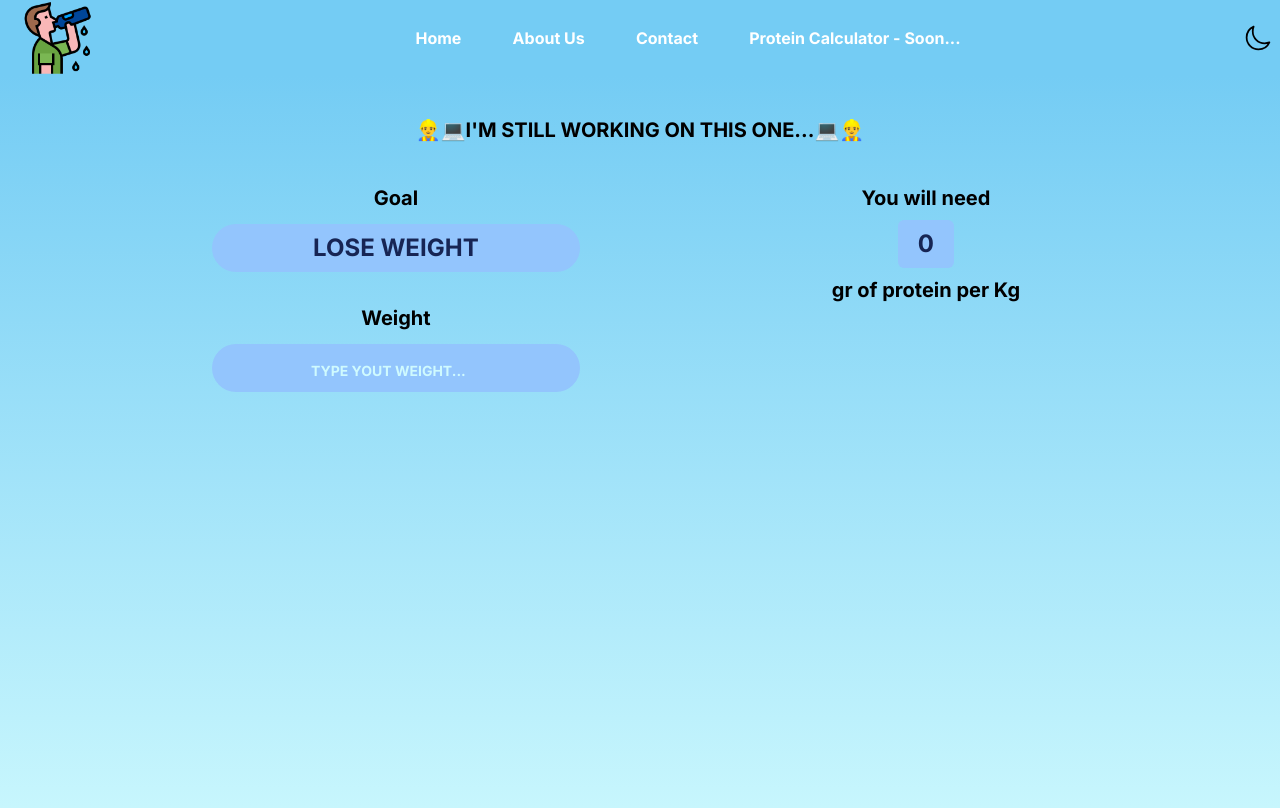
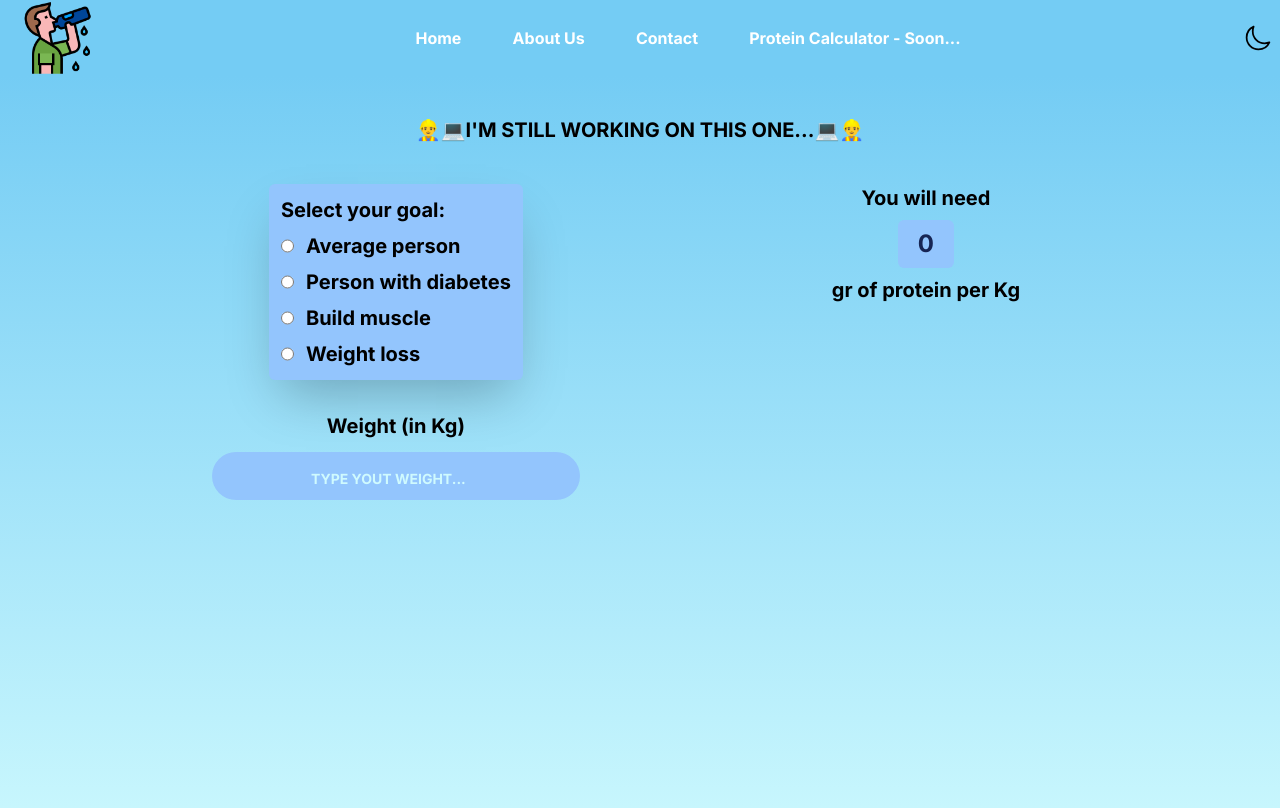
Before and after one commit to lucasbailo/water-calculator-react-tailwind, a React (Vite) app: page /protein-cal in a window 1280 px wide. Shown: the top 808 px of the page. Built offline with nearby package versions, Linux system fonts and the light colour scheme.

Commit message:
creating protein calc logic and inputs

```diff
--- a/src/components/proteinCalc/index.jsx
+++ b/src/components/proteinCalc/index.jsx
@@ -7,20 +7,32 @@ export default function Protein() {
     // const {state} = useLocation();
     // const {username, useremail} = state;
 
-    const dataGoal = useRef("Lose Weight");
+    const [dataGoal,setDataGoal]  = useState("");
     const dataWeight = useRef(0);
     const [result, setResult] = useState(0)
     const [grProtein, setGrProtein] = useState(0)
 
-    console.log(dataGoal)
+
+    // Average person: Recommended intake is about 0.8 grams per kilograms for most adults. (1 kg = 2.2 pounds)
+    // Person with diabetes: Protein intake for a person with diabetes is also about 0.8 grams.
+    // Build muscle: Recommended intake is 1-1.5 grams per kilogram. Adding more protein to your diet than this won’t help with muscle growth.
+    // Weight loss: Recommended intake is 1-1.2 grams per kilogram.
 
     const doProteinCalculate = (event) => {
-        event.preventDefault() // prevent the submit default action
+        // event.preventDefault() // prevent the submit default action
         // const valueGoal = dataGoal.current.value // saving the age input to use later
 
         // Here we're goingo to use this function to define the amount of water in ml for each Kg using the age, and then multiply it for the person's weight
         const defineProteinNeed = () => {
-           return 0.8
+           if ( dataGoal === "" ) {
+            return "";
+           } else if ( dataGoal == "Average person" || dataGoal == "Person with diabetes" ) {
+            return 0.8;
+           } else if ( dataGoal == "Build muscle" ) {
+            return 1.5;
+           } else if ( dataGoal == "Weight loss" ) {
+            return 1.2;
+           }
         }
 
         const weight = dataWeight.current.value //colect the person's weight
@@ -31,7 +43,7 @@ export default function Protein() {
         // To see if the results and data colected is right
         console.log('Protein need in gr: ' + proteinNeed)
         console.log('Total Protein need: ' + totalProteinNeed)
-        console.log('Goal: ' + dataGoal.current.value)
+        console.log('Goal: ' + dataGoal.current)
         console.log('Weight: ' + dataWeight.current.typeof)
 
         setResult(totalProteinNeed) // changing the state with the current results to display these information.
@@ -44,14 +56,37 @@ export default function Protein() {
             <div className='main-box'>
                 <div className='div-box'>
                     <form action="" className='form-box'>
-                        <div>
-                            <label htmlFor="goal">Goal</label>
-                        </div>
-                        <div className='input-box'>
-                            <input onChange={doProteinCalculate} type="text" id="goal" name='goal' placeholder='TYPE YOUR GOAL...' ref={dataGoal} value="LOSE WEIGHT" className='water-inputs' />
+                        <div className='flex flex-col gap-2 bg-blue-300 p-3 rounded-md shadow-2xl'>
+                            <div className=''>
+                                <h1>Select your goal:</h1>
+                            </div>
+                            <div className='flex gap-3'>
+                                <input type="radio" id="average" name="goal" value="Average person" onChange={e => {
+                                    setDataGoal(e.target.value)
+                                    doProteinCalculate()}} />
+                                <label htmlFor="average">Average person</label>
+                            </div>
+                            <div className='flex gap-3'>
+                                <input type="radio" id="diabetes" name="goal" value="Person with diabetes" onChange={e => {
+                                    setDataGoal(e.target.value)
+                                    doProteinCalculate()}} />
+                                <label htmlFor="diabetes">Person with diabetes</label>
+                            </div>
+                            <div className='flex gap-3'>
+                                <input type="radio" id="build" name="goal" value="Build muscle" onChange={e => {
+                                    setDataGoal(e.target.value)
+                                    doProteinCalculate()}} />
+                                <label htmlFor="build">Build muscle</label>
+                            </div>
+                            <div className='flex gap-3'>
+                                <input type="radio" id="loss" name="goal" value="Weight loss" onChange={e => {
+                                    setDataGoal(e.target.value)
+                                    doProteinCalculate()}} />
+                                <label htmlFor="loss">Weight loss</label>
+                            </div>
                         </div>
                         <div className='mt-5'>
-                            <label htmlFor="weight">Weight</label>
+                            <label htmlFor="weight">Weight (in Kg)</label>
                         </div>
                         <div className='input-box'>
                             <input onChange={doProteinCalculate} type="number" id='weight' name='weight' placeholder='TYPE YOUT WEIGHT...' ref={dataWeight} className='water-inputs' />
@@ -59,7 +94,7 @@ export default function Protein() {
                     </form>
                 </div>
                 <div className='div-box'>
-                    { dataGoal.current.value === "" || dataGoal.current === 0 ?
+                    { dataGoal.current === "" || dataGoal.current === 0 ?
                         <div> </div>
                         :
                         <div className='display-box'>
@@ -84,3 +119,6 @@ export default function Protein() {
         </main>
     )
 }
+
+
+// https://www.unitypoint.org/news-and-articles/how-much-protein-do-you-need-daily-ideal-protein-intake-for-muscle-growth-weight-loss-and-managing-chronic-conditions
```
